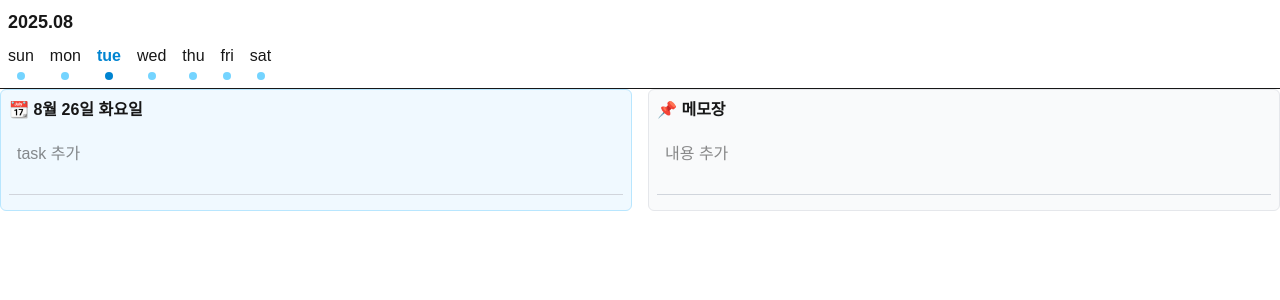
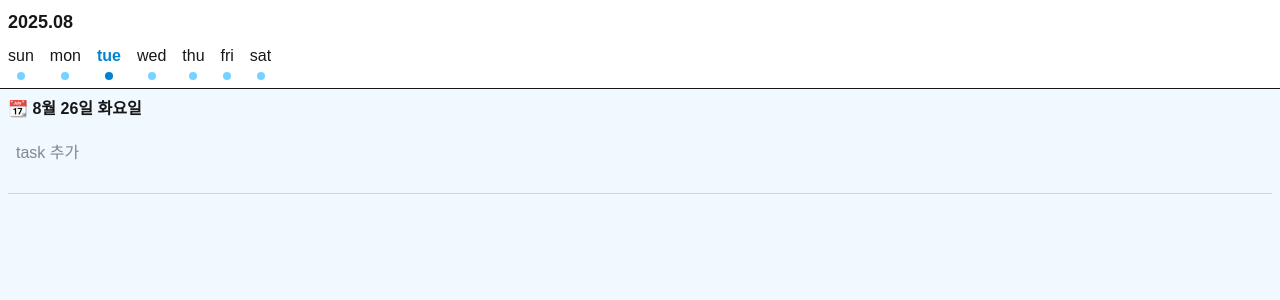
Before and after one commit to hy-glory/my-own-planner, a Next.js app: page / in a window 1280 px wide. Shown: the top 300 px of the page. Built offline with nearby package versions, Linux system fonts and the light colour scheme.

Commit message:
스타일 수정

```diff
--- a/src/app/DailyNote.tsx
+++ b/src/app/DailyNote.tsx
@@ -108,7 +108,7 @@ const DailyNote = ({ selectedDate }: { selectedDate: Date }) => {
   const complete = sortByTime(todayTasks.filter((task) => task.done));
 
   return (
-    <div className="p-2 bg-sky-50 rounded-md border border-sky-200 select-none">
+    <div className="p-2 bg-sky-50 select-none">
       <h2 className="font-bold mb-2">
         📆{' '}
         {selectedDate.toLocaleDateString('ko-KR', {
--- a/src/app/Header.tsx
+++ b/src/app/Header.tsx
@@ -1,5 +1,5 @@
-"use client";
-import { useState } from "react";
+'use client';
+import { useState } from 'react';
 
 interface HeaderProps {
   selectedDate: Date;
@@ -10,8 +10,8 @@ const Header = ({ selectedDate, onSelectDate }: HeaderProps) => {
   const today = new Date();
   const localToday = new Date(today.getTime() + 9 * 60 * 60 * 1000);
   const year = localToday.getFullYear();
-  const month = String(localToday.getMonth() + 1).padStart(2, "0");
-  const days = ["sun", "mon", "tue", "wed", "thu", "fri", "sat"];
+  const month = String(localToday.getMonth() + 1).padStart(2, '0');
+  const days = ['sun', 'mon', 'tue', 'wed', 'thu', 'fri', 'sat'];
 
   const startOfWeek = new Date(selectedDate);
   startOfWeek.setDate(selectedDate.getDate() - selectedDate.getDay());
@@ -23,7 +23,7 @@ const Header = ({ selectedDate, onSelectDate }: HeaderProps) => {
   });
 
   return (
-    <div className="flex flex-col border-b p-2 select-none">
+    <div className="flex flex-col bg-white border-b p-2 select-none">
       <h1 className="font-bold text-lg">
         {year}.{month}
       </h1>
@@ -37,12 +37,14 @@ const Header = ({ selectedDate, onSelectDate }: HeaderProps) => {
               onClick={() => onSelectDate(date)}
               className="flex flex-col items-center focus:outline-none cursor-pointer"
             >
-              <span className={isSelected ? "font-bold text-sky-600" : ""}>
+              <span
+                className={isSelected ? 'font-bold text-sky-600' : ''}
+              >
                 {days[i]}
               </span>
               <div
                 className={`w-2 h-2 rounded-full mt-1 ${
-                  isSelected ? "bg-sky-600" : "bg-sky-300"
+                  isSelected ? 'bg-sky-600' : 'bg-sky-300'
                 }`}
               />
             </button>
--- a/src/app/page.tsx
+++ b/src/app/page.tsx
@@ -8,15 +8,12 @@ const Home = () => {
   const [selectedDate, setSelectedDate] = useState(new Date());
 
   return (
-    <div>
+    <div className="min-h-screen bg-sky-50">
       <Header
         selectedDate={selectedDate}
         onSelectDate={setSelectedDate}
       />
-      <div className="grid grid-cols-1 md:grid-cols-2 gap-4">
-        <DailyNote selectedDate={selectedDate} />
-        <FixedNote />
-      </div>
+      <DailyNote selectedDate={selectedDate} />
     </div>
   );
 };
```
